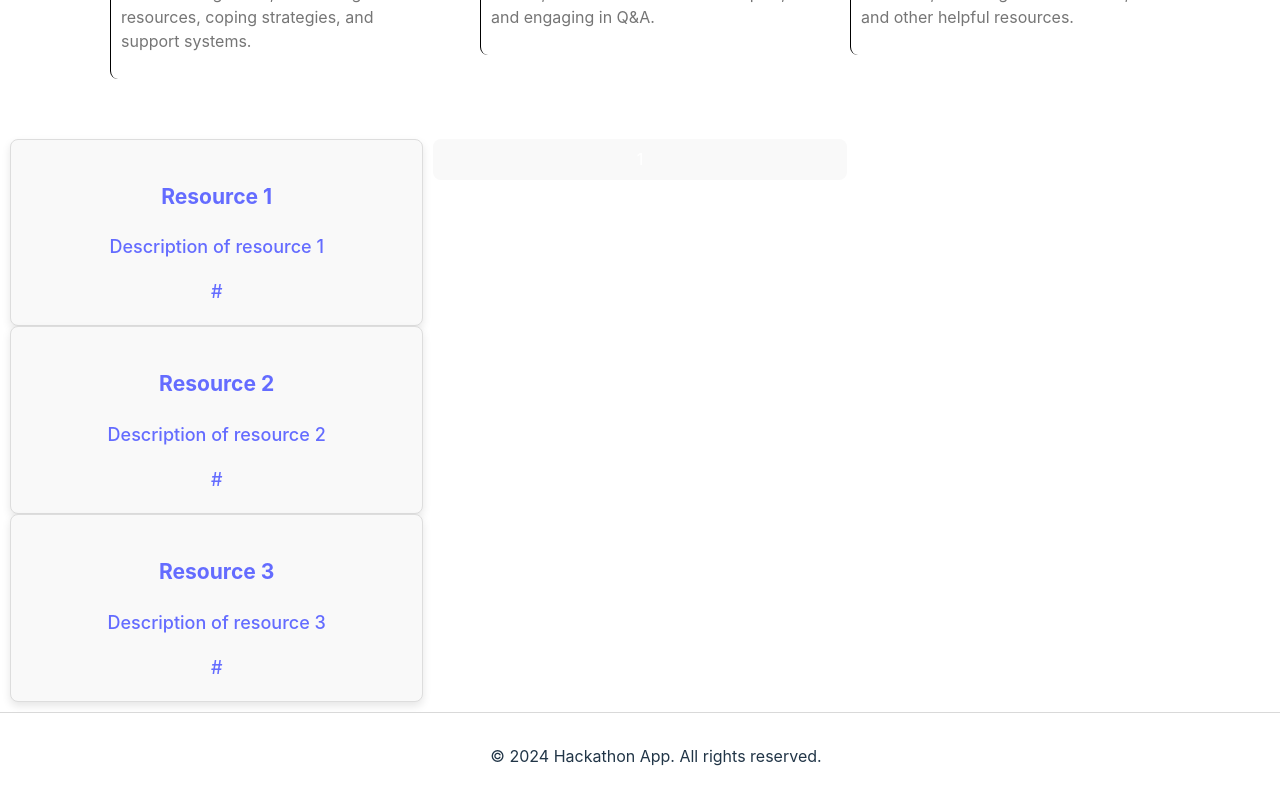
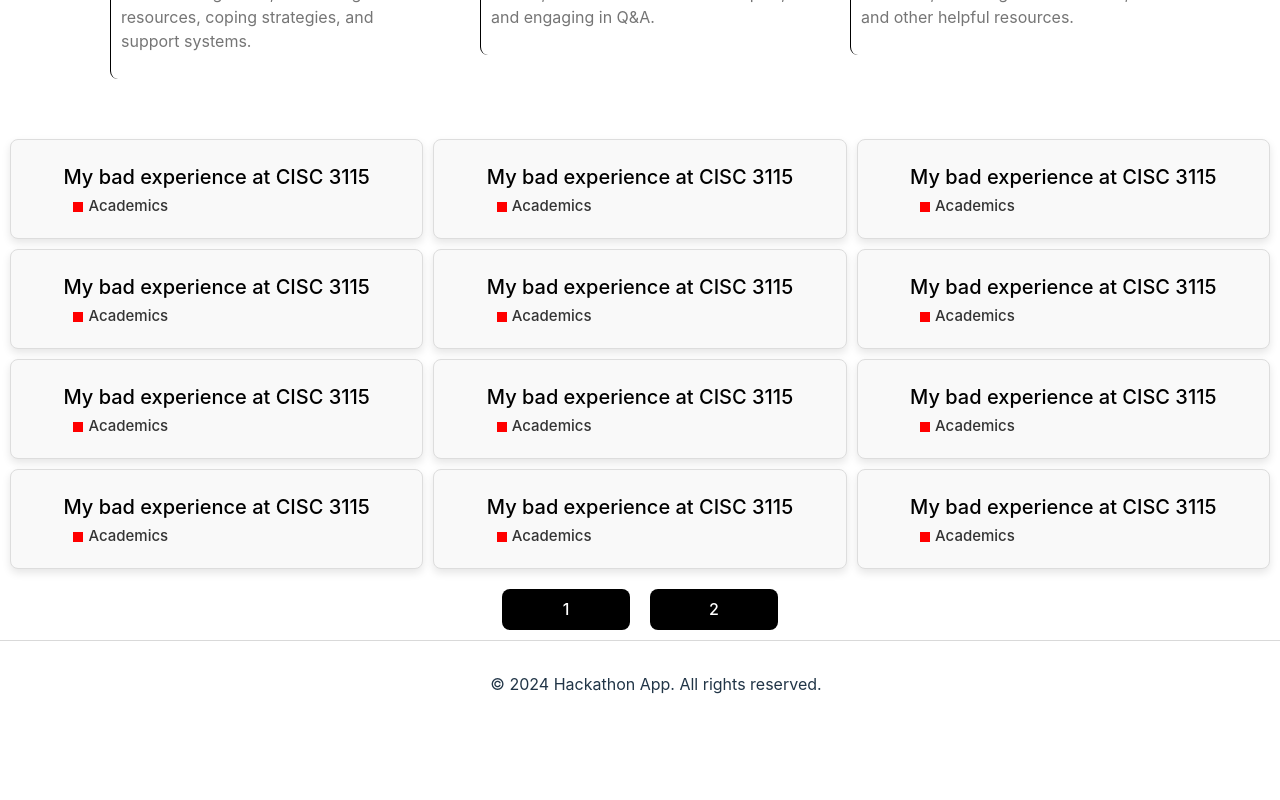
Before and after one commit to Buringskul/CTP-Hackathon, a React (Vite) app in the folder frontend/: page /postlogin in a window 1280 px wide. Shown: the part 740-1540 px from the top of the page. After the commit the page ends 1468 px from the top, so only its background shows below. Built offline with nearby package versions, Linux system fonts and the light colour scheme.

Commit message:
submission snippet creation

```diff
--- a/frontend/src/components/SubmissionSnippets.jsx
+++ b/frontend/src/components/SubmissionSnippets.jsx
@@ -3,11 +3,34 @@ import '../styles/SubmissionSnippets.css';
 
 function SubmissionSnippets() {
     const Submissions = [
-        { user: 'Resource 1', title: 'Description of resource 1', category: '#', likes: '' },
-        { user: 'Resource 2', title: 'Description of resource 2', category: '#', likes: '' },
-        { user: 'Resource 3', title: 'Description of resource 3', category: '#', likes: '' },
-        // Add more resources as needed
+        { user: 'Resource 1', title: 'My bad experience at CISC 3115', category: 'Academics', likes: '' },
+        { user: 'Resource 1', title: 'My bad experience at CISC 3115', category: 'Academics', likes: '' },
+        { user: 'Resource 1', title: 'My bad experience at CISC 3115', category: 'Academics', likes: '' },
+        { user: 'Resource 1', title: 'My bad experience at CISC 3115', category: 'Academics', likes: '' },
+        { user: 'Resource 1', title: 'My bad experience at CISC 3115', category: 'Academics', likes: '' },
+        { user: 'Resource 1', title: 'My bad experience at CISC 3115', category: 'Academics', likes: '' },
+        { user: 'Resource 1', title: 'My bad experience at CISC 3115', category: 'Academics', likes: '' },
+        { user: 'Resource 1', title: 'My bad experience at CISC 3115', category: 'Academics', likes: '' },
+        { user: 'Resource 1', title: 'My bad experience at CISC 3115', category: 'Academics', likes: '' },
+        { user: 'Resource 1', title: 'My bad experience at CISC 3115', category: 'Academics', likes: '' },
+        { user: 'Resource 1', title: 'My bad experience at CISC 3115', category: 'Academics', likes: '' },
+        { user: 'Resource 1', title: 'My bad experience at CISC 3115', category: 'Academics', likes: '' },
+        { user: 'Resource 1', title: 'My bad experience at CISC 3115', category: 'Academics', likes: '' },
+        { user: 'Resource 1', title: 'My bad experience at CISC 3115', category: 'Academics', likes: '' },
+        { user: 'Resource 1', title: 'My bad experience at CISC 3115', category: 'Academics', likes: '' },
+        { user: 'Resource 1', title: 'My bad experience at CISC 3115', category: 'Academics', likes: '' },
+        { user: 'Resource 1', title: 'My bad experience at CISC 3115', category: 'Academics', likes: '' },
+        { user: 'Resource 1', title: 'My bad experience at CISC 3115', category: 'Academics', likes: '' },
     ];
+
+    const categoryColors = {
+        'Academics': 'red',
+        'Environment Awareness': 'green',
+        'Mental Health': 'blue',
+        'Safety': 'orange',
+        'Questions': 'purple',
+        'CUNY Resources': 'teal'
+    };
 
     const submissionsPerPage = 12;
     const [currentPage, setCurrentPage] = useState(1);
@@ -26,10 +49,9 @@ function SubmissionSnippets() {
                 {currentSubmissions.map((submission, index) => (
                     <div key={index} className="submission-item">
                         <a>
-                            <h3 className="submission-user">{submission.user}</h3>
                             <p className="submission-title">{submission.title}</p>
+                            <div className="color-box" style={{ backgroundColor: categoryColors[submission.category] }}></div>
                             <span className="submission-category">{submission.category}</span>
-                            <span className="submission-likes">{submission.likes}</span>
                         </a>
                     </div>
                 ))}
--- a/frontend/src/styles/SubmissionSnippets.css
+++ b/frontend/src/styles/SubmissionSnippets.css
@@ -1,7 +1,6 @@
 .submission-item{
     background-color: #f9f9f9; /* Background color for grid items */
     border: 1px solid #ddd; /* Border around grid items */
-    padding: 20px; /* Padding inside each grid item */
     display: flex;
     align-items: center;
     justify-content: center;
@@ -10,18 +9,60 @@
     color: #333;
     border-radius: 8px; /* Optional: rounded corners */
     box-shadow: 0 4px 8px rgba(0, 0, 0, 0.1); /* Optional: subtle shadow */
-    transition: background-color 0.3s ease; /* Optional: transition effect on hover */
+    transition: background-color 0.3s ease;
+}
+
+.submission-list{
+    display: grid;
+    grid-template-columns: repeat(3, 1fr); /* 3 columns, each taking up equal space */
+    grid-auto-rows: minmax(100px, auto); /* Minimum row height of 100px, adjust as needed */
+    gap: 10px; /* Space between items, adjust as needed */
+    padding: 10px;
 }
 
 .submission-item:hover{
     cursor: pointer;
-    background-color: #e2e2e2;
 }
 
-.submission-snippets{
-    display: grid;
-    grid-template-columns: repeat(3, 1fr); /* 3 columns of equal width */
-    grid-auto-rows: minmax(100px, auto); /* Minimum row height of 100px */
-    gap: 10px; /* Space between grid items */
-    padding: 10px; /* Padding around the grid container */
+.submission-title{
+    color: black;
+    font-size: 20px;
+    margin:0;
+    white-space: nowrap;           /* Prevents the text from wrapping to the next line */
+    overflow: hidden;              /* Hides the overflowing content */
+    text-overflow: ellipsis;       /* Adds "..." at the end of the text */
+    max-width: 30vw;
 }
+
+.color-box{
+    float: left;
+    position: relative;
+    left:10px;
+    top:10px;
+    height:10px;
+    width:10px;
+}
+
+.submission-category{
+    font-size: 15px;
+    color:#333;
+    float:left;
+    position: relative;
+    left: 15px;
+    top:3px;
+}
+
+.pagination-button{
+    width:10vw;
+    background-color: black;
+    margin:10px;
+}
+
+@media (max-width: 600px){
+    .submission-list{
+        grid-template-columns: repeat(2, 1fr);
+    }
+    .submission-title{
+        max-width: 45vw;
+    }
+  }
```
